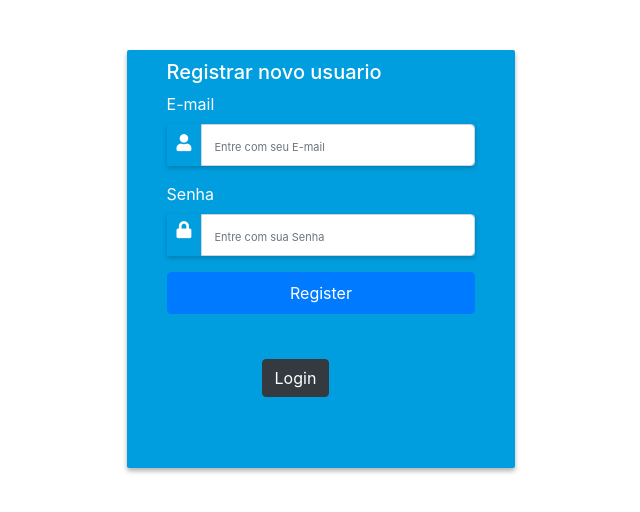
After one commit to rakelmuz/calendar, a Flask app: template templates/register.html in a window 1280 px wide. The commit adds this page. Shown: the top 512 px of the page, without its empty margins (319-959 px from the left). Run offline with Flask 2, Linux system fonts and the light colour scheme; the template is opened without the code that fills it, so the values that code supplies are empty; some libraries are stand-ins or nearby versions.

Commit message:
erro read

```diff
--- /dev/null
+++ b/static/css/style.css
@@ -0,0 +1,125 @@
+#style.css
+body {
+   background-color: #435165;
+   margin: 0;
+}
+
+.login-box
+  {
+   height: 50%;
+   width: 30%;
+   border: 1px solid grey;
+   margin-left: 35%;
+   margin-top: 10%;
+   position: relative;
+        box-shadow: 21px 12px 24px 10px rgba(0, 0, 0, .5);
+        background: #dadada;
+  }
+  .login-header
+  {
+   text-align: center;
+   font-family: "vardhana",cursive;
+   font-size: 35px;
+   background: linear-gradient(to bottom, #00bfff 0%, #0000ff 100%);
+   color:#fff;
+   position: relative;
+        box-shadow: 1px 3px 14px  rgba(0, 0, 0, .5);
+  }
+  .login-body
+  {
+   padding: 20px;
+   line-height: 2;
+  }
+.msg {
+ color: #721c24;
+    background-color: #f8d7da;
+    border-color: #f5c6cb;
+ padding: .75rem 1.25rem;
+    margin-bottom: 1rem;
+    border: 1px solid transparent;
+    border-radius: .25rem;
+}
+.main{
+  margin-top:50px;
+}
+
+h1.title {
+ font-size: 50px;
+ font-family: 'Passion One', cursive;
+ font-weight: 400;
+}
+
+hr{
+ width: 10%;
+ color: #fff;
+}
+
+.form-group{
+ margin-bottom: 15px;
+}
+
+label{
+ margin-bottom: 15px;
+}
+
+input,
+input::-webkit-input-placeholder {
+    font-size: 11px;
+    padding-top: 3px;
+}
+
+.main-login{
+  background-color: #fff;
+    /* shadows and rounded borders */
+    -moz-border-radius: 2px;
+    -webkit-border-radius: 2px;
+    border-radius: 2px;
+    -moz-box-shadow: 0px 2px 2px rgba(0, 0, 0, 0.3);
+    -webkit-box-shadow: 0px 2px 2px rgba(0, 0, 0, 0.3);
+    box-shadow: 0px 2px 2px rgba(0, 0, 0, 0.3);
+
+}
+.form-control {
+    height: auto!important;
+padding: 8px 12px !important;
+}
+.input-group {
+    -webkit-box-shadow: 0px 2px 5px 0px rgba(0,0,0,0.21)!important;
+    -moz-box-shadow: 0px 2px 5px 0px rgba(0,0,0,0.21)!important;
+    box-shadow: 0px 2px 5px 0px rgba(0,0,0,0.21)!important;
+}
+.main-center{
+  margin-top: 30px;
+  margin: 0 auto;
+  max-width: 400px;
+    padding: 10px 40px;
+ background:#009edf;
+     color: #FFF;
+    text-shadow: none;
+ -webkit-box-shadow: 0px 3px 5px 0px rgba(0,0,0,0.31);
+-moz-box-shadow: 0px 3px 5px 0px rgba(0,0,0,0.31);
+box-shadow: 0px 3px 5px 0px rgba(0,0,0,0.31);
+
+}
+span.input-group-addon i {
+    color: #fff;
+    font-size: 17px;padding:10px;
+}
+
+.login-button{
+ margin-top: 5px;
+}
+
+.login-register{
+ font-size: 11px;
+ text-align: center;
+}
+
+.site-header {
+    background-color: rgba(0, 0, 0, .85);
+    -webkit-backdrop-filter: saturate(180%) blur(20px);
+    backdrop-filter: saturate(180%) blur(20px);
+}
+.site-header a {
+ color:#fff;
+}
--- a/templates/index.html
+++ b/templates/index.html
@@ -136,7 +136,7 @@
         Fim <input type="text" class="form-control" name="end" id="end" readonly="readonly" >
         </div>
         <input type="hidden" name="id" id="id">
-        <label style="margin: 30px 0;" for="allDay">Dia Todo</label>
+        <!--<label style="margin: 30px 0;" for="allDay">Dia Todo</label>
         <input style="margin: 30px 10px;" type="checkbox" name="allDay" id="allDay" checked="checked" value="Y">
 
 
--- /dev/null
+++ b/templates/register.html
@@ -0,0 +1,54 @@
+<!DOCTYPE html>
+<html>
+ <head>
+  <meta charset="utf-8">
+  <title>Register</title>
+  <link rel="stylesheet" href="{{ url_for('static', filename='css/style.css') }}">
+  <link rel="stylesheet" href="../static/css/style.css">
+  <link rel="stylesheet" href="https://use.fontawesome.com/releases/v5.7.1/css/all.css">
+  <!-- Google Fonts -->
+  <link href='https://fonts.googleapis.com/css?family=Passion+One' rel='stylesheet' type='text/css'>
+  <link href='https://fonts.googleapis.com/css?family=Oxygen' rel='stylesheet' type='text/css'>
+  <link href="https://maxcdn.bootstrapcdn.com/bootstrap/4.1.1/css/bootstrap.min.css" rel="stylesheet" id="bootstrap-css">
+ </head>
+ <body>
+ <div class="container">
+   <div class="row main">
+    <div class="main-login main-center">
+    <h5>Registrar novo usuario </h5>
+     <form action="{{ url_for('register') }}" method="post" autocomplete="off">
+      <div class="form-group">
+       <label for="name" class="cols-sm-2 control-label">E-mail</label>
+       <div class="cols-sm-10">
+        <div class="input-group">
+         <span class="input-group-addon"><i class="fa fa-user fa" aria-hidden="true"></i></span>
+         <input type="text" class="form-control" name="email" id="email"  placeholder="Entre com seu E-mail"/>
+        </div>
+       </div>
+      </div>
+      <div class="form-group">
+       <label for="password" class="cols-sm-2 control-label">Senha</label>
+       <div class="cols-sm-10">
+        <div class="input-group">
+         <span class="input-group-addon"><i class="fa fa-lock fa-lg" aria-hidden="true"></i></span>
+         <input type="password" class="form-control" name="senha"  id="senha" required  placeholder="Entre com sua Senha"/>
+        </div>
+       </div>
+      </div>
+
+      <div class="form-group ">
+       <div id="msg">{{ msg }}</div>
+       <input type="submit" value="Register" class="form-control btn btn-primary " name="">
+       <p style="padding:5px;">
+       <a href="{{ url_for('login') }}" style="margin: 40px 90px; "class="btn btn-dark ">Login</a></p>
+
+      </div>
+
+     </form>
+    </div>
+   </div>
+  </div>
+ <script src="https://maxcdn.bootstrapcdn.com/bootstrap/4.1.1/js/bootstrap.min.js"></script>
+ <script src="https://cdnjs.cloudflare.com/ajax/libs/jquery/3.2.1/jquery.min.js"></script>
+ </body>
+</html>
```
Also changed, not shown: dao/sample.sql (+4 -8 lines), login.py (added, +132 -0 lines), templates/layout.html (added, +31 -0 lines), templates/login.html (added, +31 -0 lines), templates/profile.html (added, +21 -0 lines).
